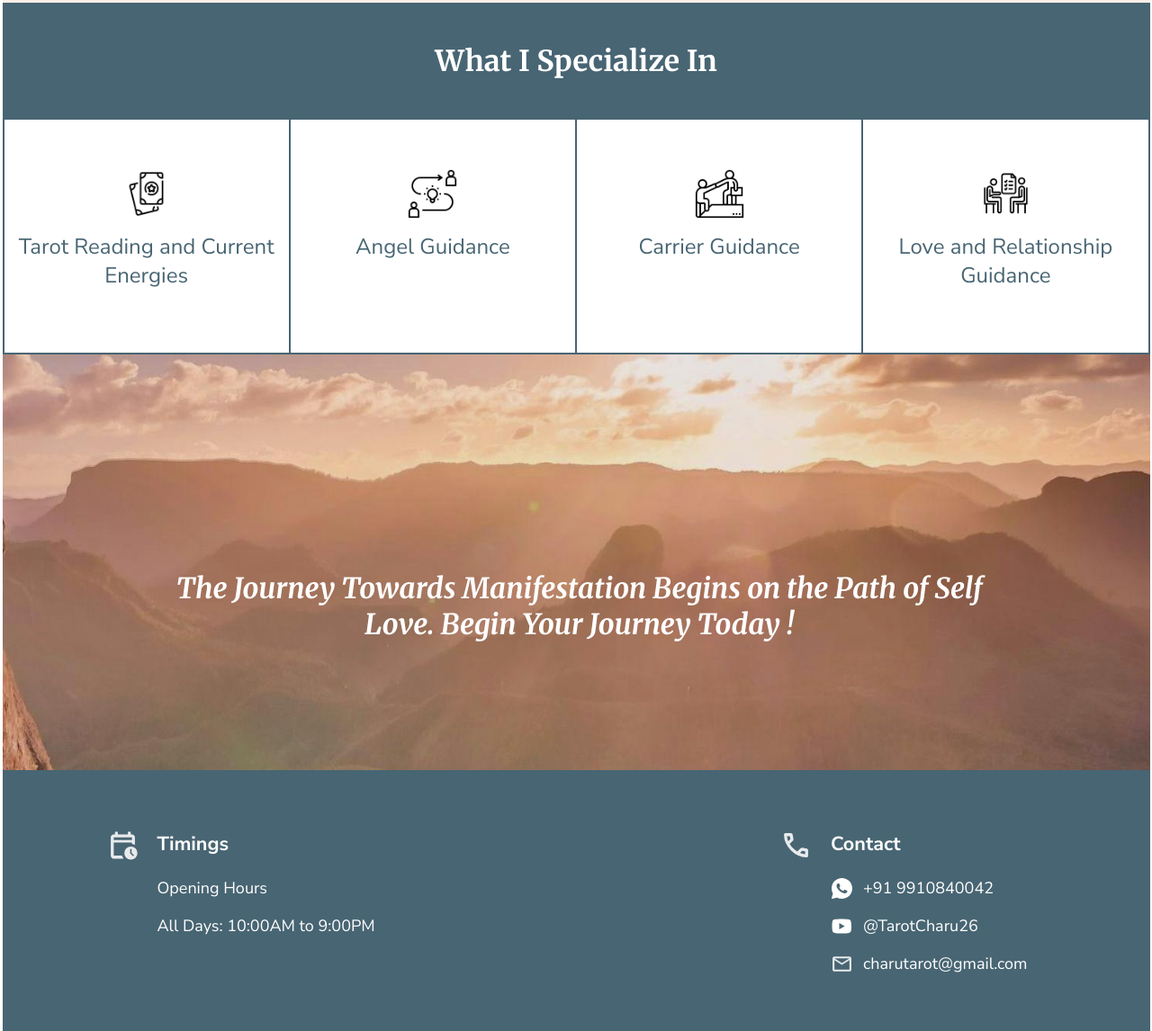
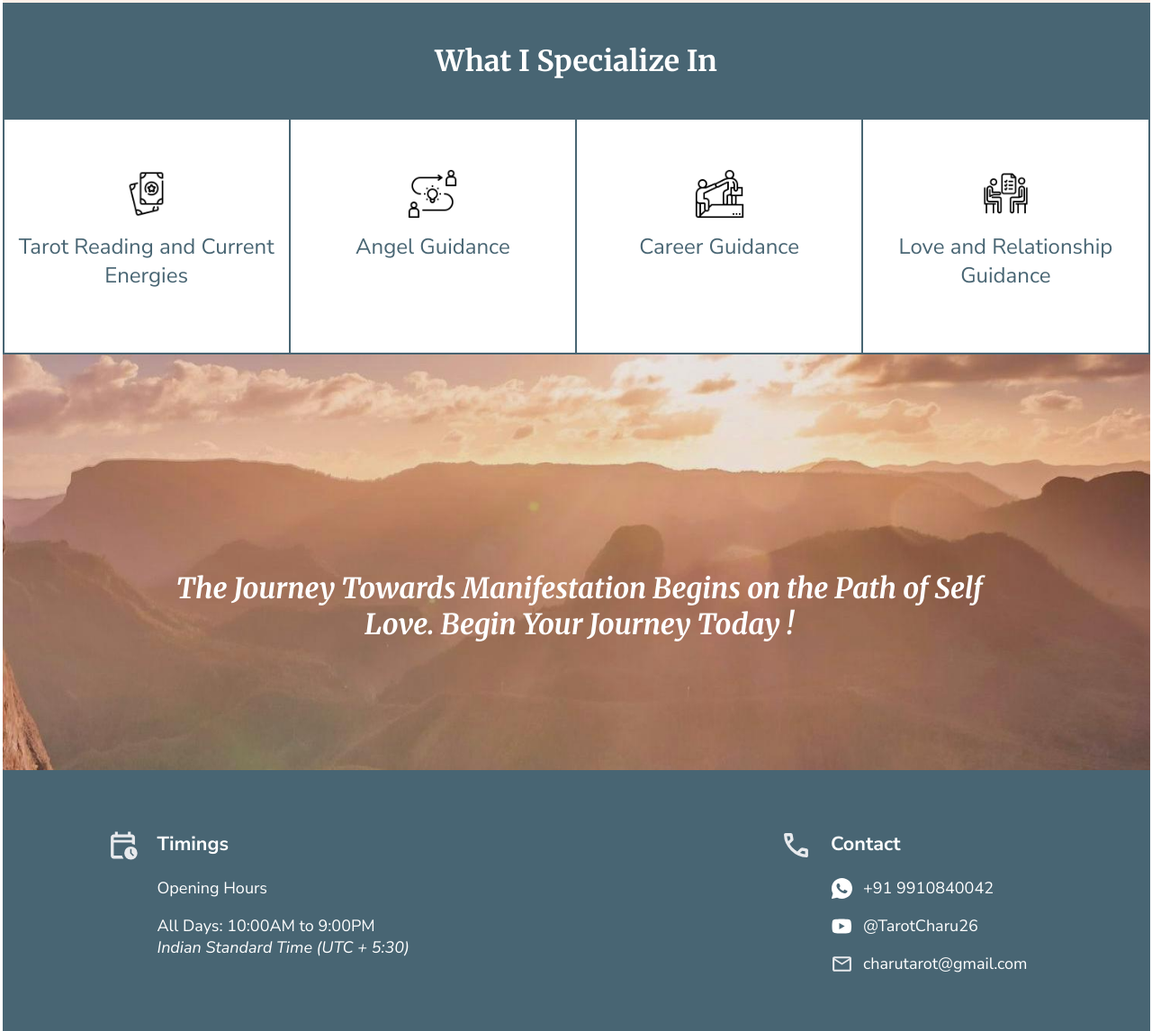
Before and after one commit to Thecodechronicles/WebWork, a plain HTML site: page index.html in a window 1280 px wide. Shown: the part 1161-2307 px from the top of the page at 90% size. Drawn offline with Linux system fonts and the light colour scheme.

Commit message:
localAgain made

```diff
--- a/index.html
+++ b/index.html
@@ -99,7 +99,7 @@
                 <div>
                     <img src="icons/life_coaching.png" alt="">
                     <p>
-                        Carrier Guidance
+                        Career Guidance
                     </p>
                 </div>
                 <div id="specializeOutermost">
@@ -132,6 +132,7 @@
                     </p>
                     <p>
                         All Days: 10:00AM to 9:00PM
+                        <i class="timeZone"><br>Indian Standard Time (UTC + 5:30)</i>
                     </p>
                 </div>
             </div>
@@ -163,7 +164,7 @@
                     <div class="detailsInfo">
                         <img src="icons/email.svg" alt="">
                         <p>
-                            charutarot@gmail.com
+                            <a class="floorLinks" href="mailto:charutarot@gmail.com">charutarot@gmail.com</a>
                         </p>
                     </div>
                 </div>
```
Also changed, not shown: 2 other files.
